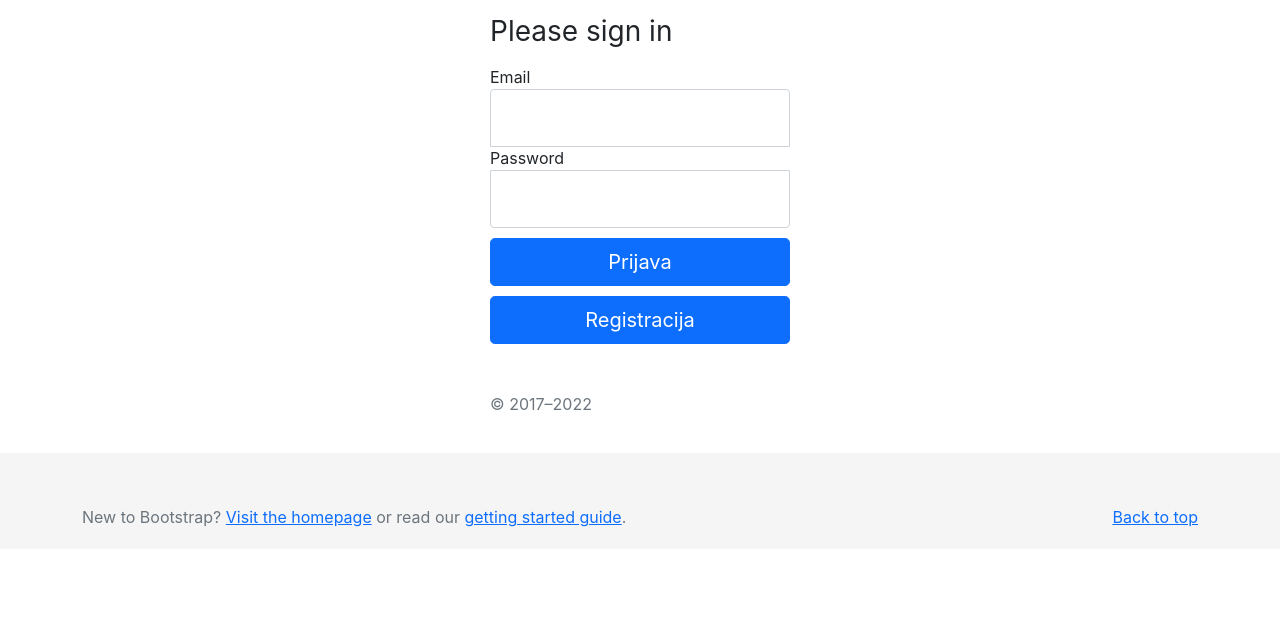
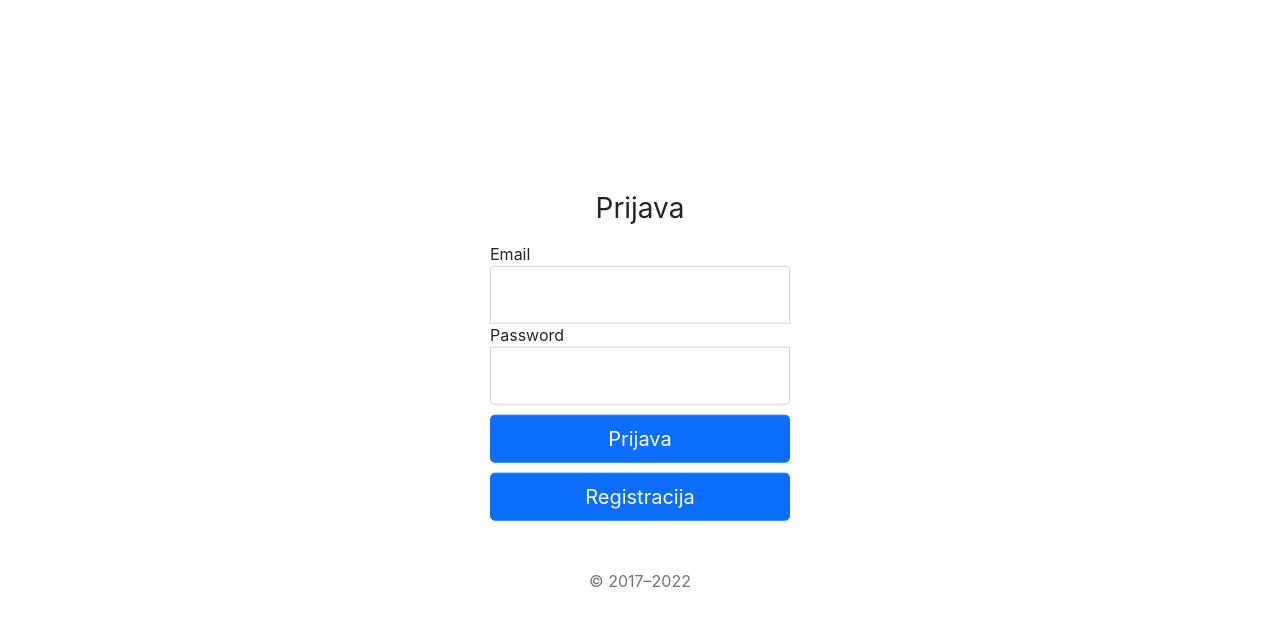
Before and after one commit to BlazOsredkar/Projektni-Teden-2022-Blog, a React (Create React App) app in the folder frontend/: page / in a window 1280 px wide. Shown: the top 626 px of the page. Built offline with nearby package versions, Linux system fonts and the light colour scheme.

Commit message:
Update navbar

```diff
--- /dev/null
+++ b/frontend/src/components/nav2.css
@@ -0,0 +1,25 @@
+body {
+    padding-top: 5rem;
+}
+.textic{
+    display: block;
+    padding: 0.5rem 1rem;
+    color: #0d6efd;
+    text-decoration: none;
+    transition: color .15s ease-in-out,background-color .15s ease-in-out,border-color .15s ease-in-out;
+    text-align: right;
+}
+@media (min-width: 768px) {
+    .navbar-brand.abs
+    {
+        position: absolute;
+        width: auto;
+        left: 95.5%;
+        transform: translateX(-50%);
+        text-align: center;
+    }
+}
+
+a:hover {
+    cursor:pointer;
+}
--- /dev/null
+++ b/frontend/src/components/nav2.tsx
@@ -0,0 +1,63 @@
+import React, {useEffect, useState} from "react";
+import "./nav2.css";
+import {Link, useNavigate} from "react-router-dom";
+import axios from "axios";
+
+const Nav2 = () => {
+    const navigation = useNavigate();
+    const Odjava = async ()=>{
+        const res = await axios.post("http://localhost:3000/auth/logout", {},{withCredentials:true});
+        if(res.status == 201){
+            navigation({pathname:"/login"})
+        }
+
+    };
+
+    const [user,setUser]=useState<any>(null);
+
+    const getUser = async () => {
+        const res = await axios.get("http://localhost:3000/user/me",{withCredentials:true});
+        if(res.status==200){
+            setUser(res.data);
+        }
+        console.log(res)
+    }
+
+    useEffect(() => {
+        getUser();
+    }, []);
+  return(
+      <>
+          <nav className="navbar navbar-expand-md navbar-dark bg-dark justify-content-center fixed-top">
+              {user && <a className="navbar-brand abs " onClick={Odjava}>{user.first_name} {user.last_name}</a>}
+              <button className="navbar-toggler" type="button" data-toggle="collapse" data-target="#collapsingNavbar">
+                  <span className="navbar-toggler-icon"></span>
+              </button>
+              <div className="navbar-collapse collapse" id="collapsingNavbar">
+                  <ul className="navbar-nav">
+                      <li className="nav-item active">
+                          <a><Link to={"/home"} className="nav-link">Home</Link></a>
+                      </li>
+                      <li className="nav-item">
+                          <a><Link to={"/create-post"} className="nav-link">Ustvari blog objavo</Link></a>
+                      </li>
+                      {/*
+                        <li className="nav-item">
+                          <a className="nav-link" href="#myAlert" data-toggle="collapse">Link</a>
+                        </li>
+                        */}
+
+                  </ul>
+                  <ul className="navbar-nav ml-auto">
+                      <li className="nav-item">
+                          <a className="nav-link"  onClick={Odjava}>Odjava</a>
+                      </li>
+                  </ul>
+              </div>
+          </nav>
+      </>
+  )
+
+}
+
+export default Nav2;
--- a/frontend/src/pages/CreatePost.tsx
+++ b/frontend/src/pages/CreatePost.tsx
@@ -41,8 +41,9 @@ const CreatePost = ()=>{
                     <button className="w-100 btn btn-lg btn-primary" type="submit">Create</button>
                     <p className="mt-5 mb-3 text-muted">&copy; 2017–2022</p>
                 </form>
+
             </main>
-            <Footer />
+
         </>
     )
 };
--- a/frontend/src/pages/Home.tsx
+++ b/frontend/src/pages/Home.tsx
@@ -4,11 +4,12 @@ import Title from "../components/title";
 import Card from "../components/card";
 import Footer from "../components/footer";
 import Cards from "../components/Cards";
+import Nav2 from "../components/nav2";
 
 const Home = () => {
   return(
       <>
-          <Nav/>
+          <Nav2/>
           <main>
               <Title/>
               <div className={"album py-5 bg-light"} >
--- a/frontend/src/pages/Login.tsx
+++ b/frontend/src/pages/Login.tsx
@@ -4,6 +4,8 @@ import {Link, Navigate, useNavigate} from "react-router-dom";
 import axios from "axios";
 import Footer from "../components/footer";
 import "./login.css"
+import background from "./pictures/retrosupply-jLwVAUtLOAQ-unsplash.jpg";
+
 
 const Login = () => {
     const navigation = useNavigate();
@@ -39,11 +41,9 @@ const Login = () => {
 
     return(
         <>
-
-
-            <main className="form-signin">
+            <main className="form-signin" >
                 <form onSubmit={submit}>
-                    <h1 className="h3 mb-3 fw-normal">Please sign in</h1>
+                    <h1 className="h3 mb-3 fw-normal center">Prijava</h1>
 
                     <label>Email</label>
                     <div className="form-floating">
@@ -68,12 +68,16 @@ const Login = () => {
 
                     <a href="register" className="w-100 btn btn-lg btn-primary btnreg">Registracija</a>
 
-                    <p className="mt-5 mb-3 text-muted">&copy; 2017–2022</p>
+                    <p className="mt-5 mb-3 text-muted center">&copy; 2017–2022</p>
                 </form>
+
+
             </main>
 
 
-            <Footer/>
+
+
+
         </>
     )
 }
--- a/frontend/src/pages/login.css
+++ b/frontend/src/pages/login.css
@@ -1,3 +1,19 @@
+
 .btnreg {
     margin-top: 10px;
 }
+.form-signin{
+
+    padding: 20px;
+    background-size: 120%;
+    border-radius: 30px;
+    margin: 0;
+    position: absolute;
+    top: 50%;
+    left: 50%;
+    margin-right: -50%;
+    transform: translate(-50%, -50%)
+}
+.center{
+    text-align: center;
+}
```
Also changed, not shown: frontend/src/pages/pictures/retrosupply-jLwVAUtLOAQ-unsplash.jpg (added).
